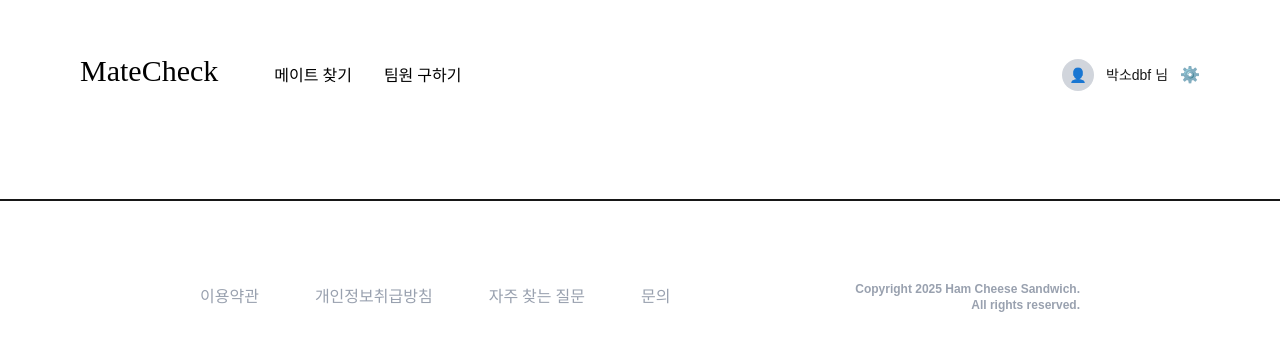
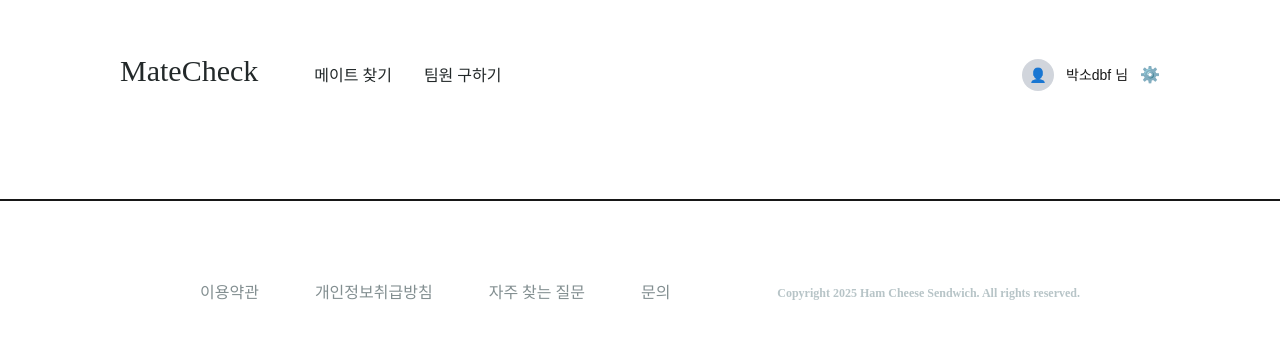
Before and after one commit to SeongjeLee22200525/HamCheese_FE, a Next.js app: page / in a window 1280 px wide. Shown: the top 350 px of the page. Built offline with nearby package versions, Linux system fonts and the light colour scheme.

Commit message:
Header,Footer 완성

```diff
--- a/src/components/Footer.tsx
+++ b/src/components/Footer.tsx
@@ -11,7 +11,7 @@ export default function Footer() {
         <div className="flex items-center justify-between pt-20">
 
           {/* 왼쪽 링크들 */}
-          <div className="flex items-center gap-14 text-base font-medium font-['Pretendard_Variable'] text-gray-400">
+          <div className="flex items-center gap-14 text-base font-medium font-['Pretendard_Variable'] text-[#838F91]">
             <Link href="/terms" className="hover:text-black">
               이용약관
             </Link>
@@ -27,10 +27,8 @@ export default function Footer() {
           </div>
 
           {/* 오른쪽 카피라이트 */}
-          <div className="text-xs font-semibold text-gray-400 text-right">
-            Copyright 2025 Ham Cheese Sandwich.
-            <br />
-            All rights reserved.
+          <div className="text-xs font-['Pretendard_Variable'] font-semibold text-[#B7C4C7] text-right">
+            Copyright 2025 Ham Cheese Sendwich. All rights reserved.
           </div>
         </div>
       </div>
--- a/src/components/Header.tsx
+++ b/src/components/Header.tsx
@@ -10,15 +10,16 @@ export default function Header() {
 
   return (
     <header className="w-full h-50 bg-white border-b">
-      <div className="max-w-7xl mx-auto px-20 h-full">
+      <div className="w-full h-full px-[120px]">
         {/* 실제 콘텐츠 영역 */}
         <div className="flex items-center justify-between pt-14">
+
           {/* 왼쪽 */}
           <div className="flex items-baseline gap-14">
             {/* 로고 */}
             <Link
               href="/"
-              className="text-black text-3xl font-light font-['Paperlogy'] leading-none"
+              className="text-[#222829] text-3xl font-light font-['Paperlogy'] leading-none"
             >
               MateCheck
             </Link>
@@ -26,24 +27,24 @@ export default function Header() {
             {/* 네비 */}
             <nav className="flex items-baseline gap-8 font-['Pretendard_Variable'] text-base font-medium">
               <Link
-                href="/mate"
+                href="/searchmate"
                 className={`pb-1 transition-all
                   ${
                     isMate
-            ? "text-black border-b border-black font-semibold"
-            : "text-black border-b border-transparent hover:border-black active:border-black active:opacity-80"
+                      ? "text-[#222829] border-b border-black font-semibold"
+                      : "text-[#222829] border-b border-transparent hover:border-black active:border-black active:opacity-80"
                   }`}
               >
                 메이트 찾기
               </Link>
 
               <Link
-                href="/team"
+                href="/recruitmate"
                 className={`pb-1 transition-all
                   ${
                     isTeam
-            ? "text-black border-b border-black font-semibold"
-            : "text-black border-b border-transparent hover:border-black active:border-black active:opacity-80"
+                      ? "text-[#222829] border-b border-black font-semibold"
+                      : "text-[#222829] border-b border-transparent hover:border-black active:border-black active:opacity-80"
                   }`}
               >
                 팀원 구하기
@@ -56,11 +57,11 @@ export default function Header() {
             <UserMenu name="박소dbf" />
           ) : (
             <div className="flex items-center gap-2 text-sm text-gray-400">
-              <Link href="/login" className="hover:text-black">
+              <Link href="/signin" className="hover:text-black">
                 로그인
               </Link>
               <span>|</span>
-              <Link href="/signup" className="hover:text-black">
+              <Link href="/joinmc" className="hover:text-black">
                 회원가입
               </Link>
             </div>
```
Lines whose indentation alone changed are shown as unchanged.
